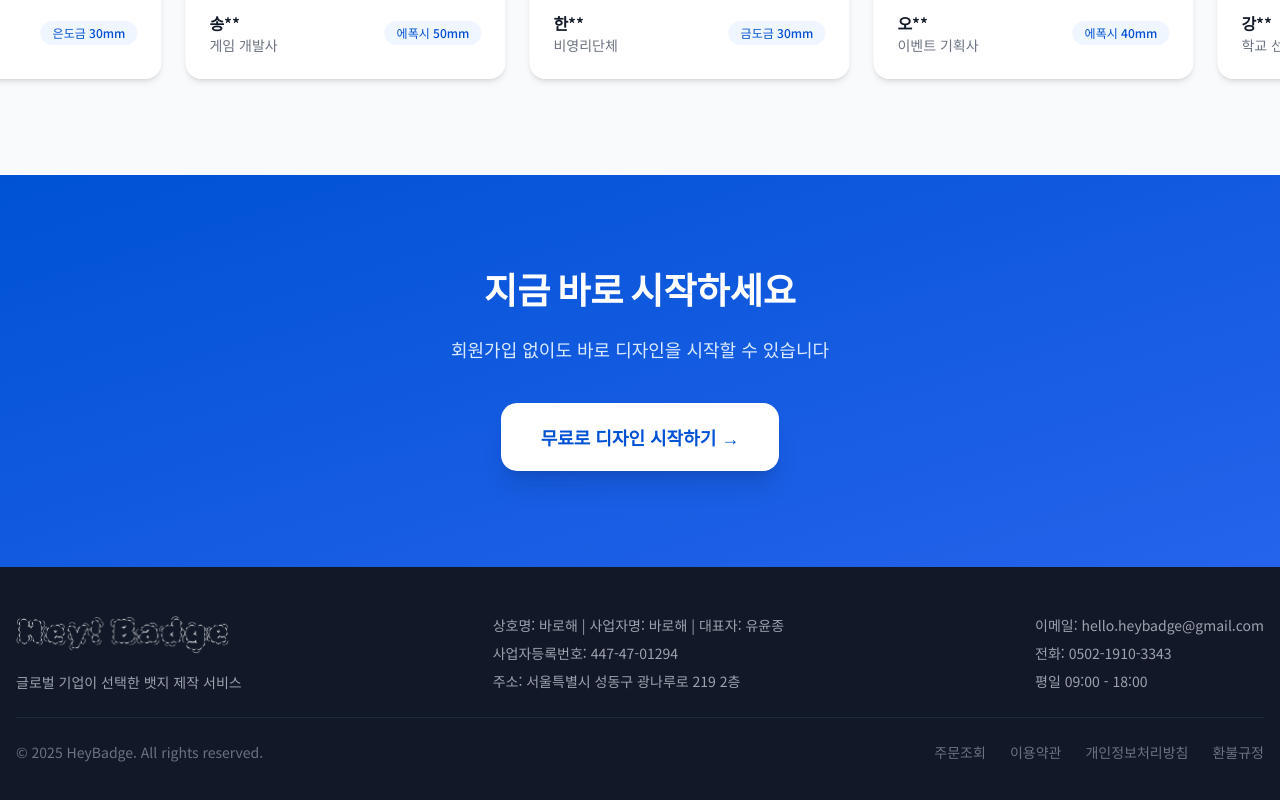
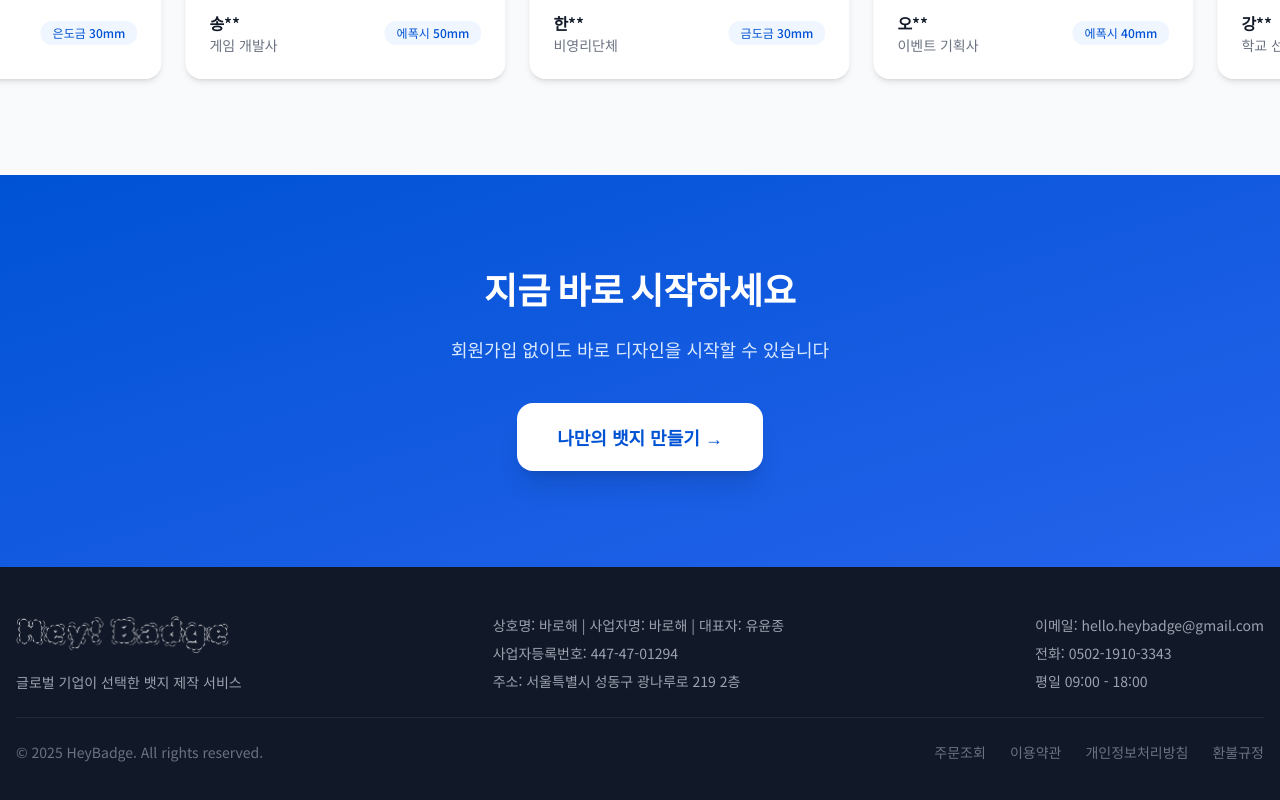
Before and after one commit to MedalProject/Medal-Project, a Next.js app: page / in a window 1280 px wide. Shown: the part 3843-4643 px from the top of the page. Built offline with nearby package versions, Linux system fonts and the light colour scheme; no server answers.

Commit message:
feat: 홈화면 CTA 버튼 텍스트 변경 - '무료로 디자인 시작하기'에서 '나만의 뱃지 만들기'로 수정

```diff
--- a/src/app/page.tsx
+++ b/src/app/page.tsx
@@ -435,7 +435,7 @@ export default function Home() {
             href="/order"
             className="inline-block px-10 py-5 bg-white text-primary-600 rounded-2xl font-bold text-lg shadow-xl hover:shadow-2xl hover:-translate-y-1 transition-all"
           >
-            무료로 디자인 시작하기 →
+            나만의 뱃지 만들기 →
           </Link>
         </div>
       </section>
```
